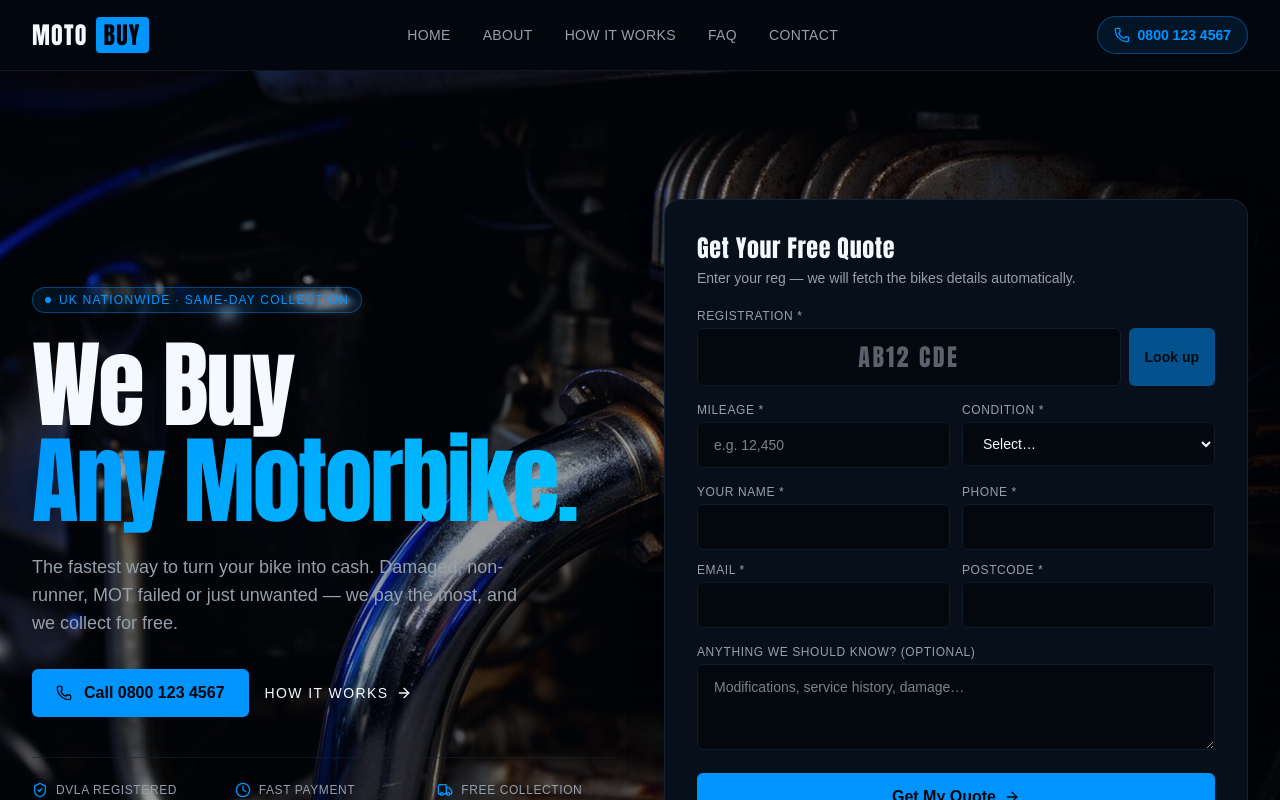
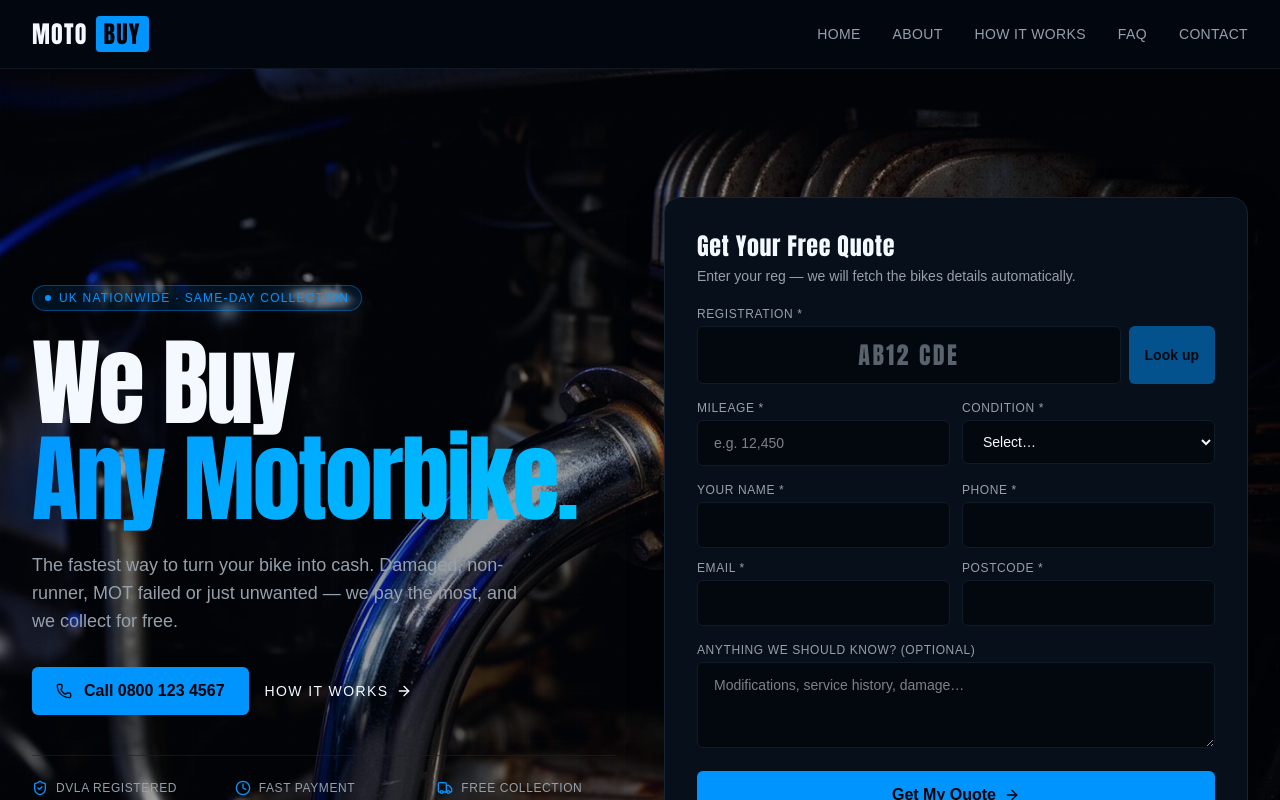
Before and after one commit to LuJian2024/Bike, a Next.js app: page / in a window 1280 px wide. Shown: the top 800 px of the page. Built offline with nearby package versions, Linux system fonts and the light colour scheme.

Commit message:
lucide-icon

```diff
--- a/src/components/SiteHeader.tsx
+++ b/src/components/SiteHeader.tsx
@@ -1,6 +1,6 @@
 "use client";
 import Link from "next/link";
-import { Phone, Menu, X } from "lucide-react";
+import { Menu, X, ClipboardCheck } from "lucide-react";
 import { useState } from "react";
 
 const nav = [
@@ -35,13 +35,13 @@ export function SiteHeader() {
           ))}
         </nav>
 
-        <a
+        {/* <a
           href="tel:08001234567"
           className="hidden items-center gap-2 rounded-full border border-primary/40 bg-primary/10 px-4 py-2 text-sm font-semibold text-primary transition-all hover:bg-primary hover:text-primary-foreground md:flex"
         >
           <Phone className="h-4 w-4" />
           0800 123 4567
-        </a>
+        </a> */}
 
         <button
           aria-label="Toggle menu"
```
